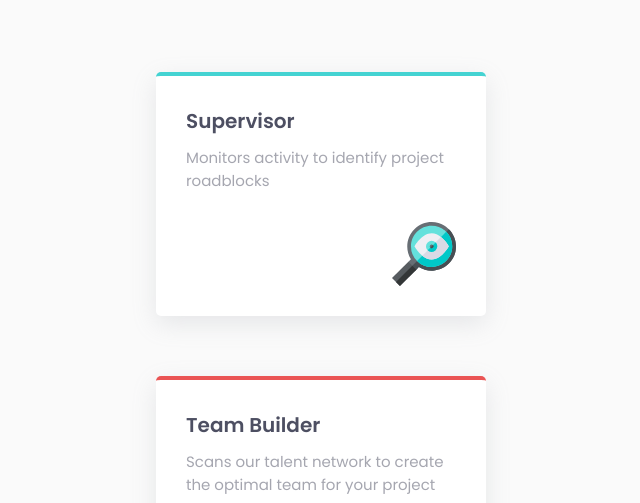
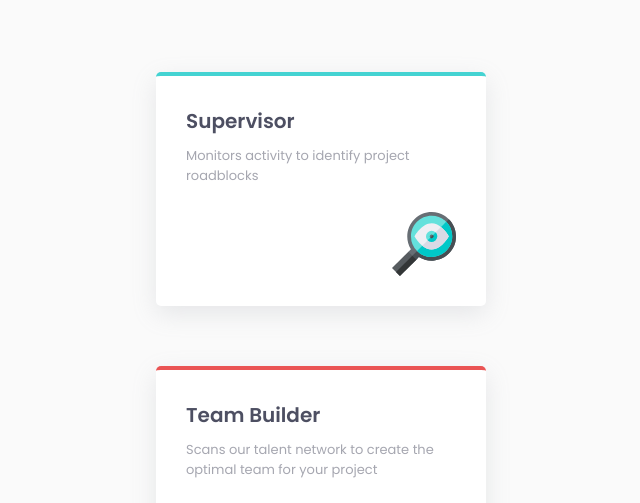
Before and after one commit to LWhills/FourCardFeatureSection, a plain HTML site: page index.html in a window 1280 px wide. Shown: the part 237-740 px from the top of the page, without its empty margins (319-959 px from the left). Drawn offline with Linux system fonts and the light colour scheme.

Commit message:
Change font size of blocks

```diff
--- a/CSS/style.css
+++ b/CSS/style.css
@@ -74,6 +74,7 @@ main {
 }
 .block-body {
   margin-bottom: 2em;
+  font-size: 0.8125rem;
 }
 .block-img {
   margin-left: auto;
```
